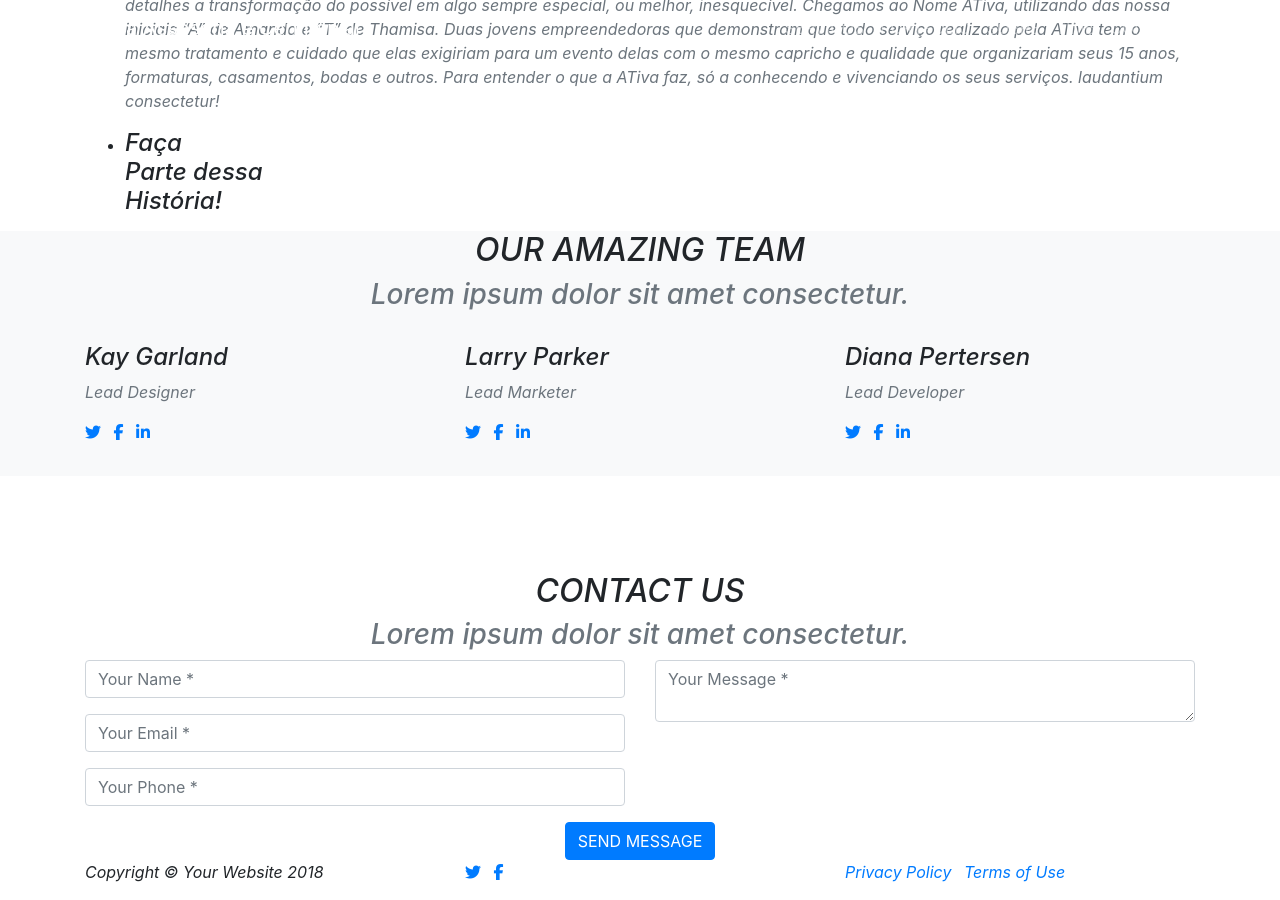
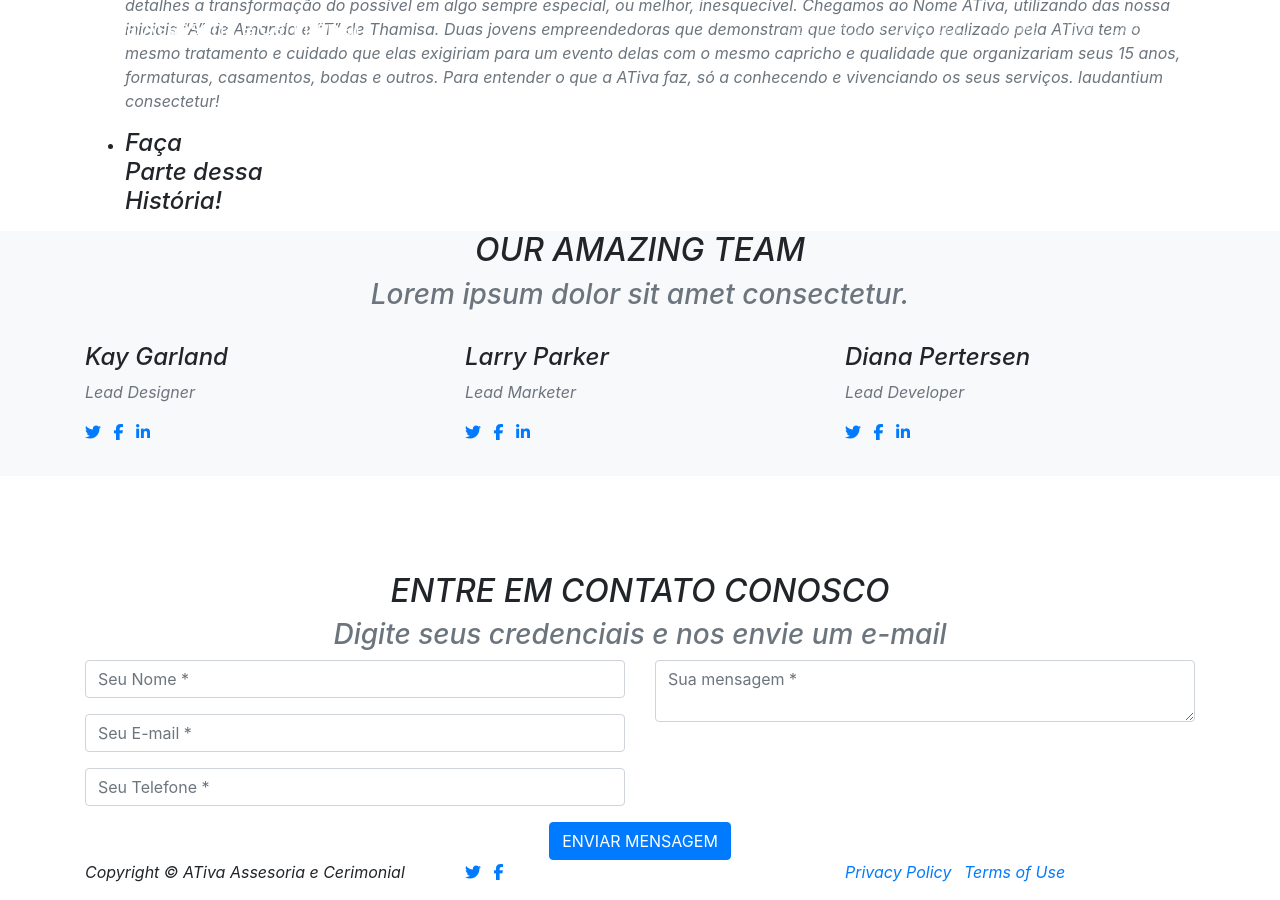
Before and after one commit to ativacerimonial/ativacerimonial.github.io, a Jekyll site: the page built from index.md, in a window 1280 px wide and 900 px high, scrolled down 3061 px. Built offline with Jekyll 4.4.1, drawn with Linux system fonts in a browser that asks for light colours; nearby versions of some CDN libraries; some web fonts are replaced; library files that are not in the unit come from our copies; some of the changed text lies outside the part shown.

Commit message:
init-iii

```diff
--- a/_data/default.yml
+++ b/_data/default.yml
@@ -14,7 +14,7 @@ nav:
   - title: Contato
     url: '#contact'
 
-copyright: Copyright &copy; Your Website 2018
+copyright: Copyright &copy; ATiva Assesoria e Cerimonial
 
 social-buttons:
   - icon: fa fa-twitter
--- a/_data/home.yml
+++ b/_data/home.yml
@@ -5,11 +5,11 @@ intro:
 
 portfolio:
   heading: Portfolio
-  subheading: Lorem ipsum dolor sit amet consectetur.
+  subheading: Eventos
 
 about:
   heading: Sobre
-  subheading: Lorem ipsum dolor sit amet consectetur.
+  subheading: Nos conheça um pouco melhor
   timeline:
     - image: img/about/1.jpg
       date:
@@ -80,17 +80,17 @@ clients:
     url: "#"
 
 contact:
-  heading: Contact Us
-  subheading: Lorem ipsum dolor sit amet consectetur.
-  name: Your Name *
-  name-required: Please enter your name.
-  email: Your Email *
-  email-required: Please enter your email address.
-  phone: Your Phone *
-  phone-required: Please enter your phone number.
-  message: Your Message *
-  message-required: Please enter a message.
-  btn: Send Message
+  heading: Entre em Contato conosco
+  subheading: Digite seus credenciais e nos envie um e-mail
+  name: Seu Nome *
+  name-required: Por favor digite seu nome.
+  email: Seu E-mail *
+  email-required: Por favor digite seu E-mail.
+  phone: Seu Telefone *
+  phone-required: Por favor digite seu telefone.
+  message: Sua mensagem *
+  message-required: Por favor escreva sua Mensagem.
+  btn: Enviar mensagem
 
   js-url: '././mail/contact_me.php'
   js-success: 'Your message has been sent. '
```
Also changed, not shown: _projects/01.md (+9 -6 lines), _projects/02.md (+7 -5 lines), _projects/03.md (+5 -5 lines), _projects/04.md (+5 -0 lines).
